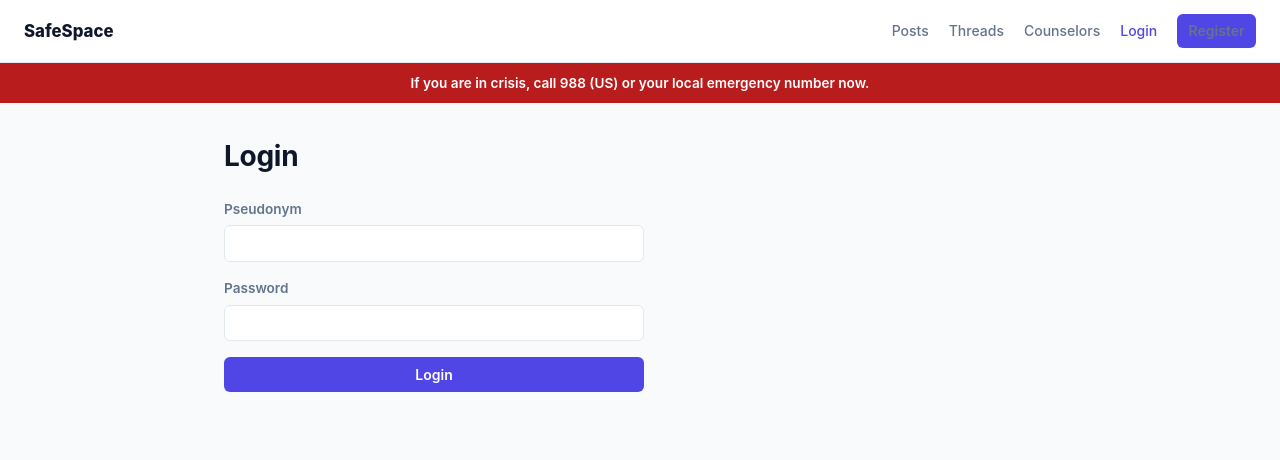
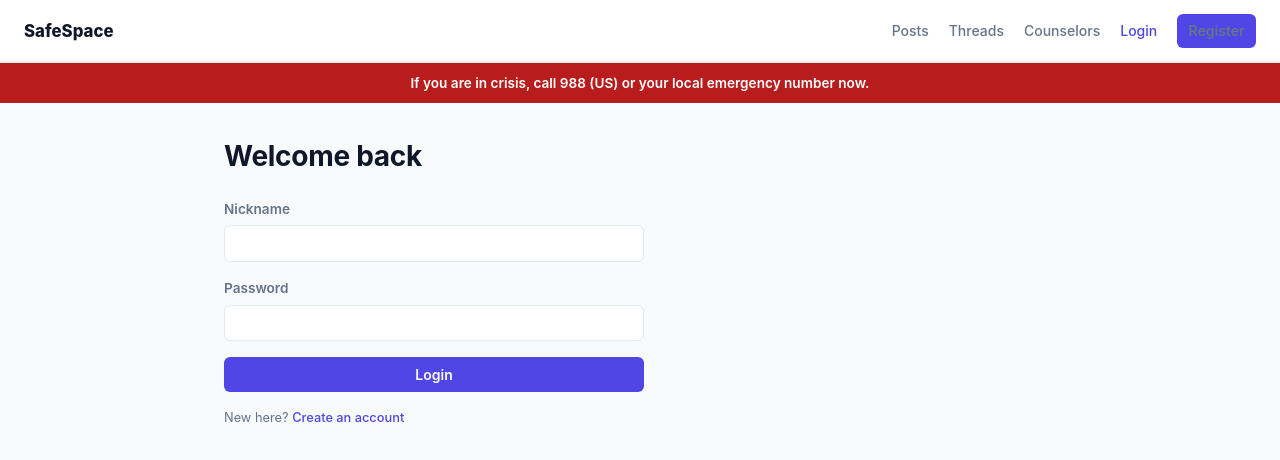
Before and after one commit to amarasie0602/Safe_Space, a React (Vite) app in the folder client/: page /login in a window 1280 px wide. Shown: the top 460 px of the page. Built offline with nearby package versions, Linux system fonts and the light colour scheme; no server answers.

Commit message:
feat: relabel to Nickname and add cross-links between login and register

```diff
--- a/client/src/pages/Login.jsx
+++ b/client/src/pages/Login.jsx
@@ -1,5 +1,5 @@
 import { useContext, useState } from 'react';
-import { useNavigate } from 'react-router-dom';
+import { Link, useNavigate } from 'react-router-dom';
 import api from '../api/axios';
 import { AuthContext } from '../context/AuthContext';
 import ErrorMessage from '../components/ErrorMessage';
@@ -25,10 +25,10 @@ const Login = () => {
 
   return (
     <div>
-      <h1>Login</h1>
+      <h1>Welcome back</h1>
       <form className="form" onSubmit={handleSubmit}>
         <label className="field">
-          Pseudonym
+          Nickname
           <input value={pseudonym} onChange={(e) => setPseudonym(e.target.value)} required />
         </label>
         <label className="field">
@@ -44,6 +44,9 @@ const Login = () => {
         <button type="submit" className="btn btn-primary">
           Login
         </button>
+        <p className="text-muted">
+          New here? <Link to="/register">Create an account</Link>
+        </p>
       </form>
     </div>
   );
--- a/client/src/pages/Register.jsx
+++ b/client/src/pages/Register.jsx
@@ -1,5 +1,5 @@
 import { useContext, useState } from 'react';
-import { useNavigate } from 'react-router-dom';
+import { Link, useNavigate } from 'react-router-dom';
 import api from '../api/axios';
 import { AuthContext } from '../context/AuthContext';
 import ErrorMessage from '../components/ErrorMessage';
@@ -74,6 +74,9 @@ const Register = () => {
         <button type="submit" className="btn btn-primary">
           Create account
         </button>
+        <p className="text-muted">
+          Already have an account? <Link to="/login">Log in</Link>
+        </p>
       </form>
     </div>
   );
```
